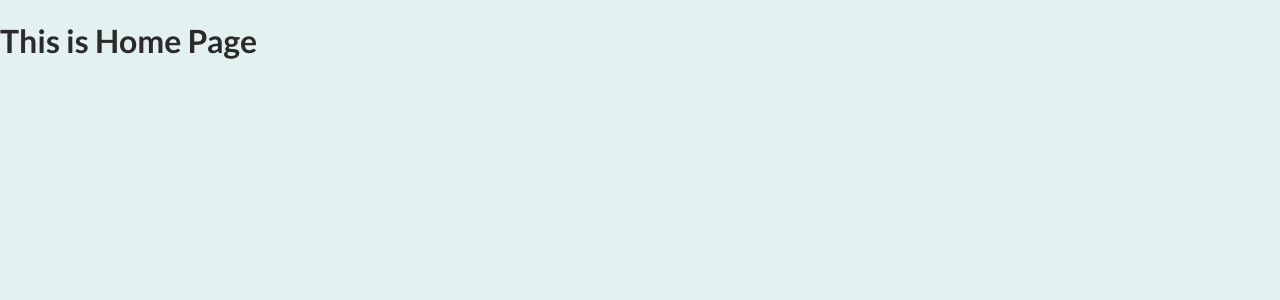
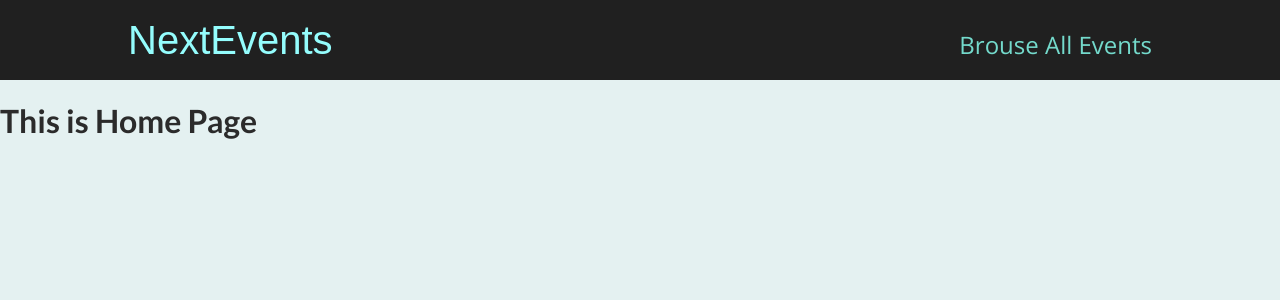
Before and after one commit to rezacr588/events-project, a Next.js app: page / in a window 1280 px wide. Shown: the top 300 px of the page. Built offline with nearby package versions, Linux system fonts and the light colour scheme.

Commit message:
add main header

```diff
--- /dev/null
+++ b/components/layout/layout.component.js
@@ -0,0 +1,12 @@
+import { Fragment } from "react"
+import MainHeader from "./main-header.component"
+
+function Layout(props) {
+  return (
+    <Fragment>
+      <MainHeader />
+      <main>{props.children}</main>
+    </Fragment>
+  )
+}
+export default Layout
--- /dev/null
+++ b/components/layout/main-header.component.js
@@ -0,0 +1,21 @@
+import classes from "./main-header.module.css"
+import Link from "next/link"
+
+function MainHeader() {
+  return (
+    <header className={classes.header}>
+      <div className={classes.logo}>
+        <Link href="/">NextEvents</Link>
+      </div>
+      <nav className={classes.navigation}>
+        <ul>
+          <li>
+            <Link href="/events">Brouse All Events</Link>
+          </li>
+        </ul>
+      </nav>
+    </header>
+  )
+}
+
+export default MainHeader
--- /dev/null
+++ b/components/layout/main-header.module.css
@@ -0,0 +1,42 @@
+
+.header {
+  width: 100%;
+  display: flex;
+  justify-content: space-between;
+  align-items: baseline;
+  padding: 1rem 10%;
+  height: 5rem;
+  background-color: #202020;
+}
+
+.logo {
+  font-size: 1.5rem;
+  color: white;
+  font-family: 'Fira', sans-serif;
+  height: 100%;
+  display: flex;
+  justify-content: center;
+  align-items: center;
+  color: #94fdfd;
+}
+
+.logo a {
+  text-decoration: none;
+  color: #94fdfd;
+}
+
+.navigation a {
+  text-decoration: none;
+  color: #74dacc;
+  font-size: 1rem;
+}
+
+@media (min-width: 768px) {
+  .logo {
+    font-size: 2.5rem;
+  }
+
+  .navigation a {
+    font-size: 1.5rem;
+  }
+}
--- a/pages/_app.js
+++ b/pages/_app.js
@@ -1,7 +1,12 @@
+import Layout from "../components/layout/layout.component"
 import '../styles/globals.css'
 
 function MyApp({ Component, pageProps }) {
-  return <Component {...pageProps} />
+  return (
+    <Layout>
+      <Component {...pageProps} />
+    </Layout>
+  )
 }
 
 export default MyApp
```
